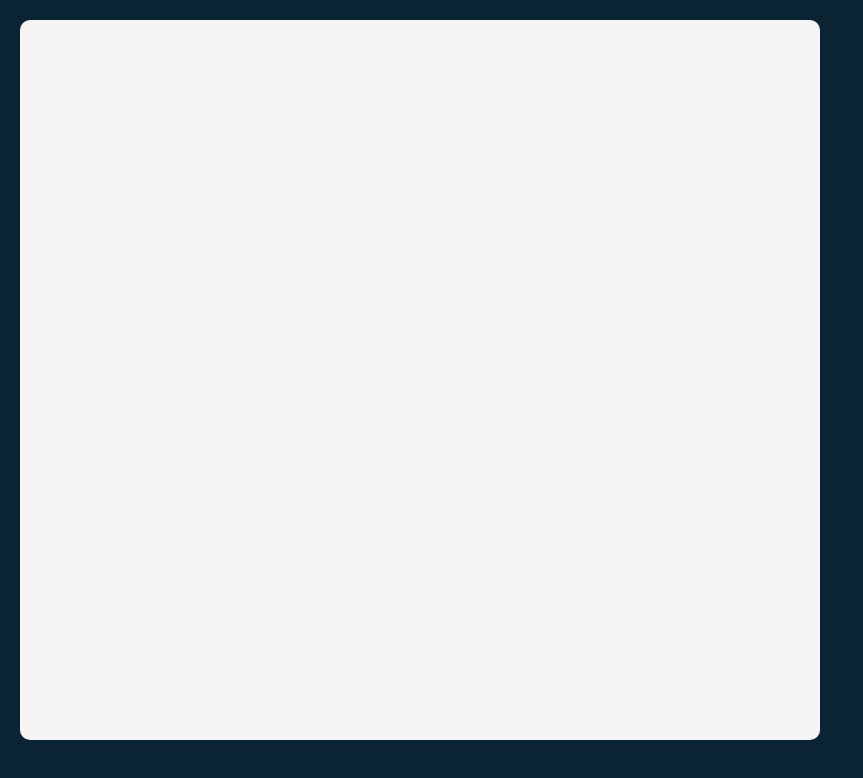
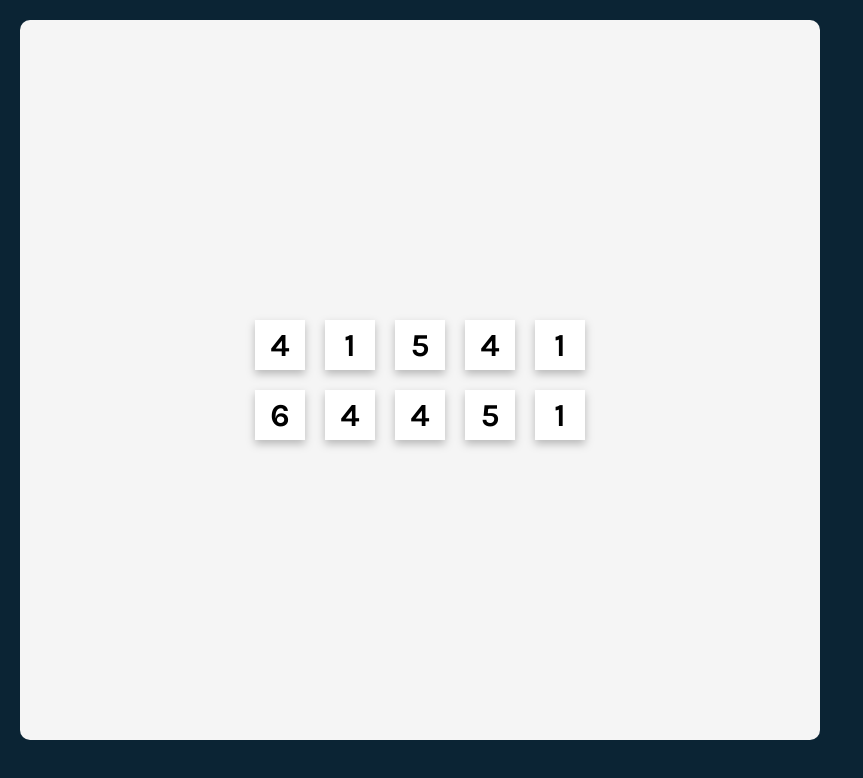
Before and after one commit to Kaleb-Moore/React-Tenzies, a React (Vite) app in the folder React-Tenzies/: page / in a window 1280 px wide. Shown: the top 778 px of the page, without its empty margins (0-863 px from the left). Built offline with nearby package versions, Linux system fonts and the light colour scheme.

Commit message:
Create Array of dice elements to render to screen

```diff
--- a/React-Tenzies/src/App.jsx
+++ b/React-Tenzies/src/App.jsx
@@ -5,16 +5,16 @@ export default function App() {
 
     const [dice, setDice] = useState(allNewDice());
 
-    console.log(dice)
-
     function allNewDice() {
         return Array.from({length: 10}, () => Math.floor(Math.random() * 6 + 1));
     }
 
+    const diceElements = dice.map(die => <Die value={die} />)
+
     return (
         <main>
             <div className="dice--container">
-
+                {diceElements}
             </div>
         </main>
     )
--- /dev/null
+++ b/package.json
@@ -0,0 +1,5 @@
+{
+  "dependencies": {
+    "nanoid": "^4.0.0"
+  }
+}
```
Also changed, not shown: 1 other file (tests, documents, lock files or other folders).
